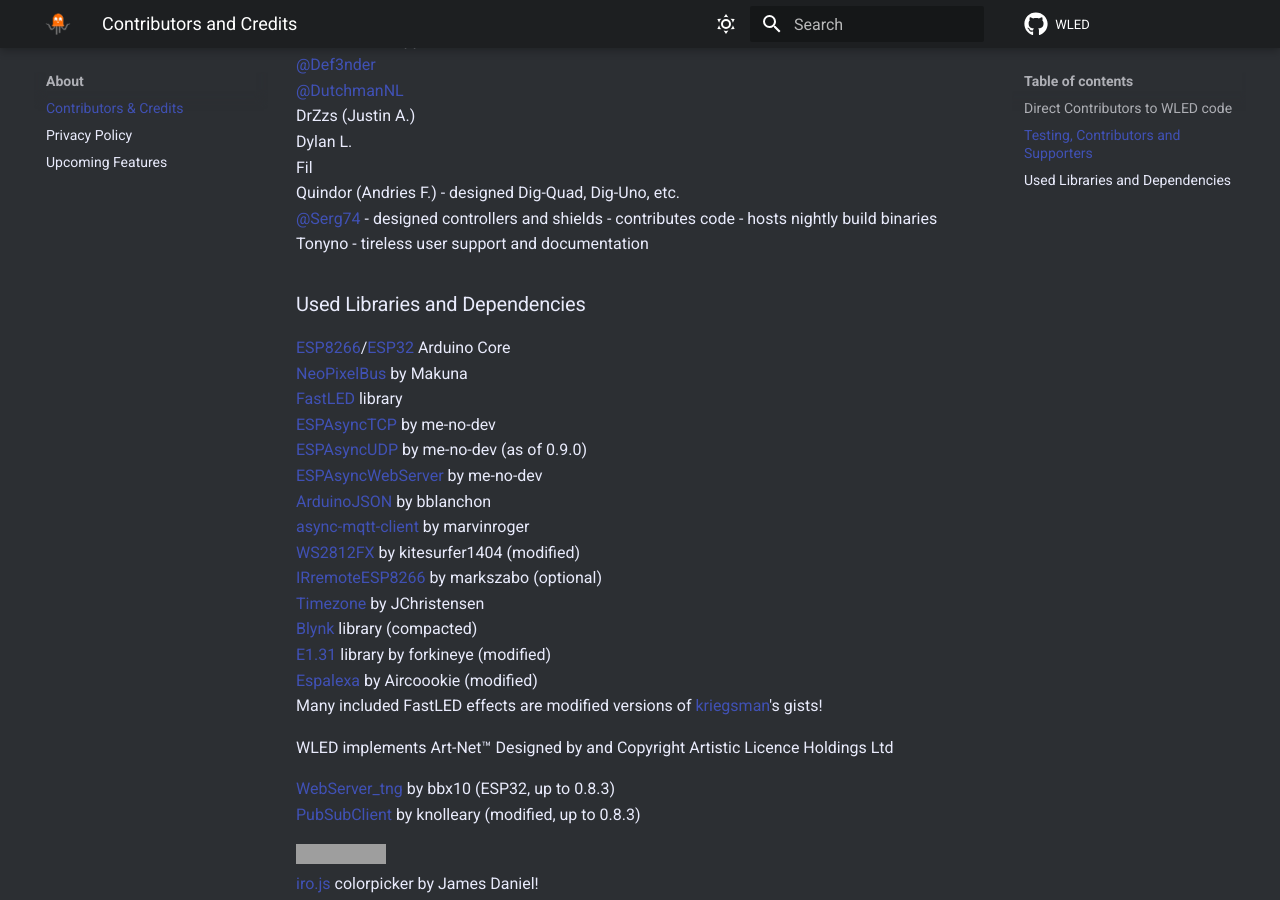
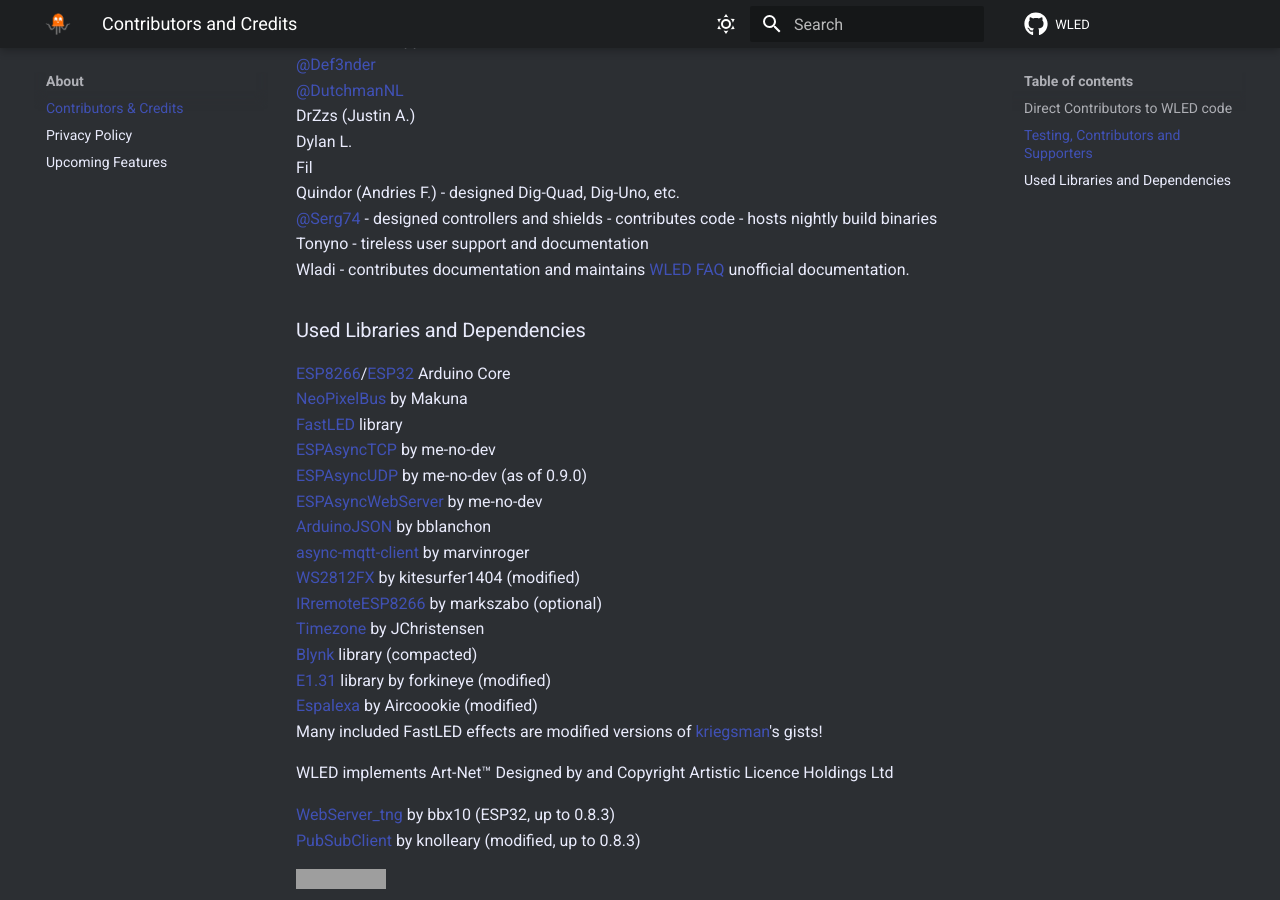
Before and after one commit to Aircoookie/WLED-Docs, an MkDocs documentation site: the page built from docs/about/contributors.md, in a window 1280 px wide and 900 px high, scrolled down 1136 px. Built offline with MkDocs 1.6.1 and Material for MkDocs 9.7.7, drawn with Linux system fonts in a browser that asks for light colours; comment, search, counter and statistics services are not loaded; grey boxes are pictures that could not be loaded.

Commit message:
Adding wladi as requested.

```diff
--- a/docs/about/contributors.md
+++ b/docs/about/contributors.md
@@ -44,7 +44,7 @@
 Quindor (Andries F.) - designed Dig-Quad, Dig-Uno, etc.
 [@Serg74](https://github.com/srg74) - designed controllers and shields - contributes code - hosts nightly build binaries
 Tonyno - tireless user support and documentation
-
+Wladi - contributes documentation and maintains [WLED FAQ](https://wled-faq.github.io) unofficial documentation.
 ### Used Libraries and Dependencies
 
 [ESP8266](https://github.com/esp8266/Arduino)/[ESP32](https://github.com/espressif/arduino-esp32) Arduino Core
```
